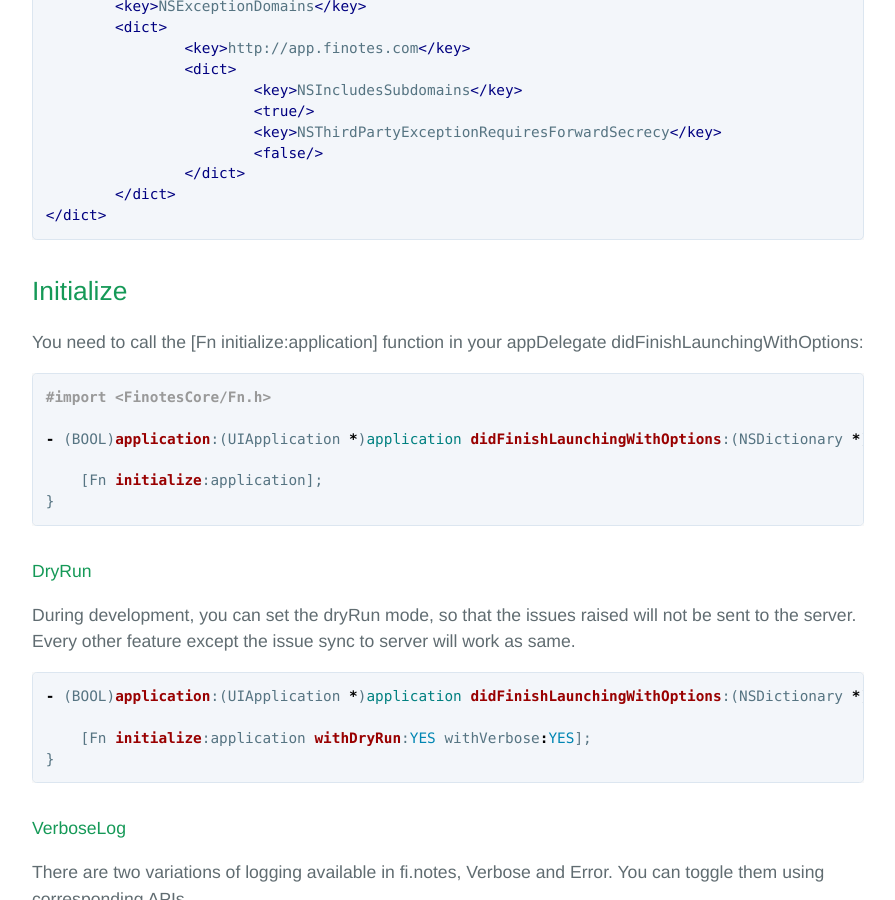
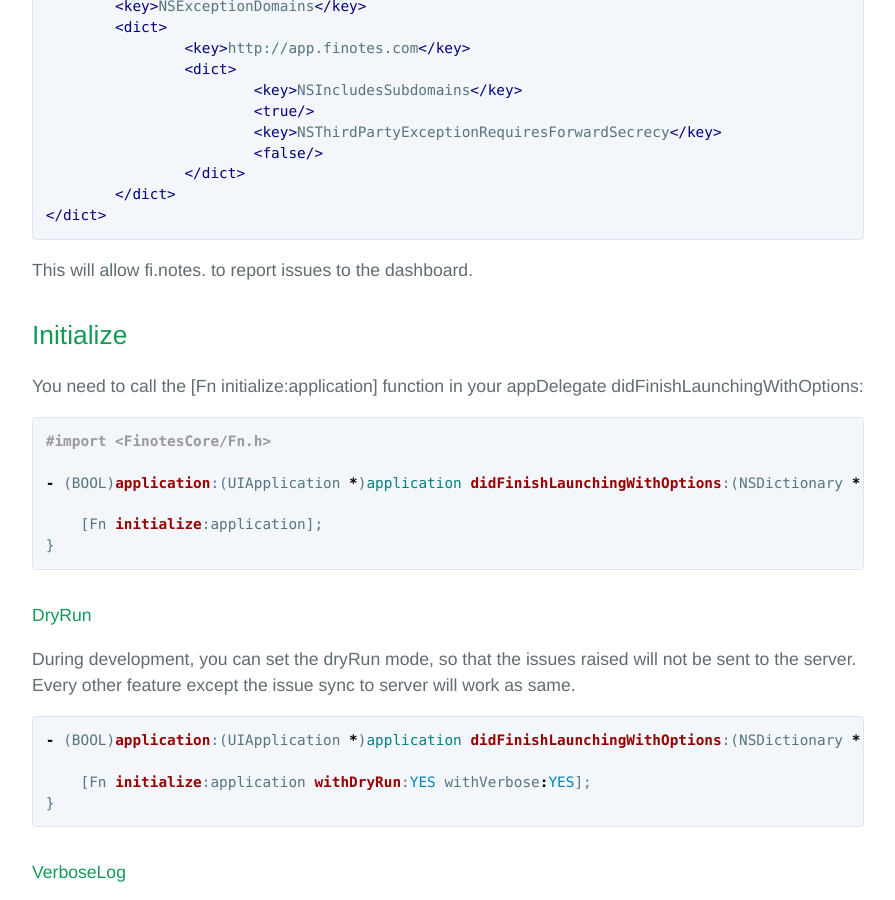
Before and after one commit to finotes/finotes.github.io, a Jekyll site: the page built from _posts/2018-01-19-ios-docs.md, in a window 1280 px wide and 900 px high, scrolled down 1053 px. Shown: the whole window, without its empty margins (192-1087 px from the left). Built offline with Jekyll 4.4.1, drawn with Linux system fonts in a browser that asks for light colours; some web fonts are replaced.

Commit message:
Update 2018-01-19-ios-docs.md

````diff
--- a/_posts/2018-01-19-ios-docs.md
+++ b/_posts/2018-01-19-ios-docs.md
@@ -51,6 +51,8 @@ You need to add fi.notes. framework host address to your info.plist.
 	</dict>
 </dict>
 ```
+This will allow fi.notes. to report issues to the dashboard.
+
 
 ## Initialize
 You need to call the [Fn initialize:application] function in your appDelegate didFinishLaunchingWithOptions:
````
